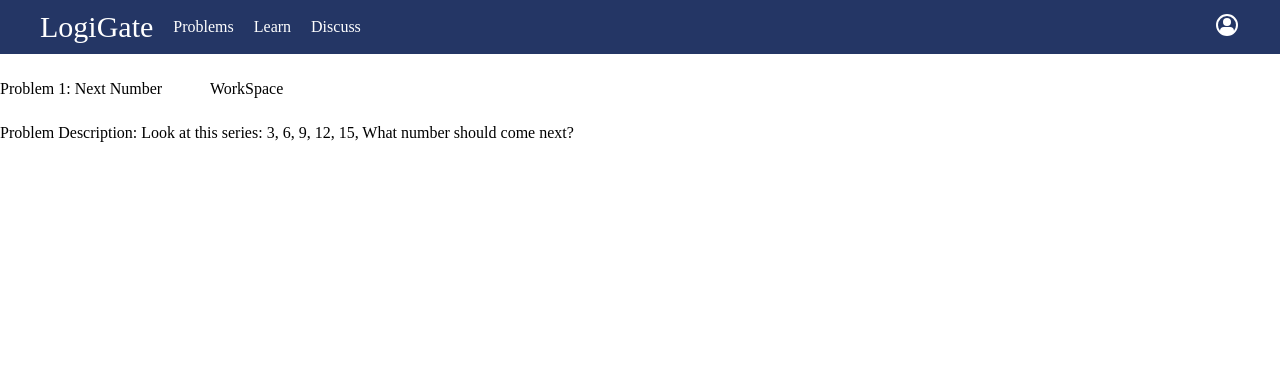
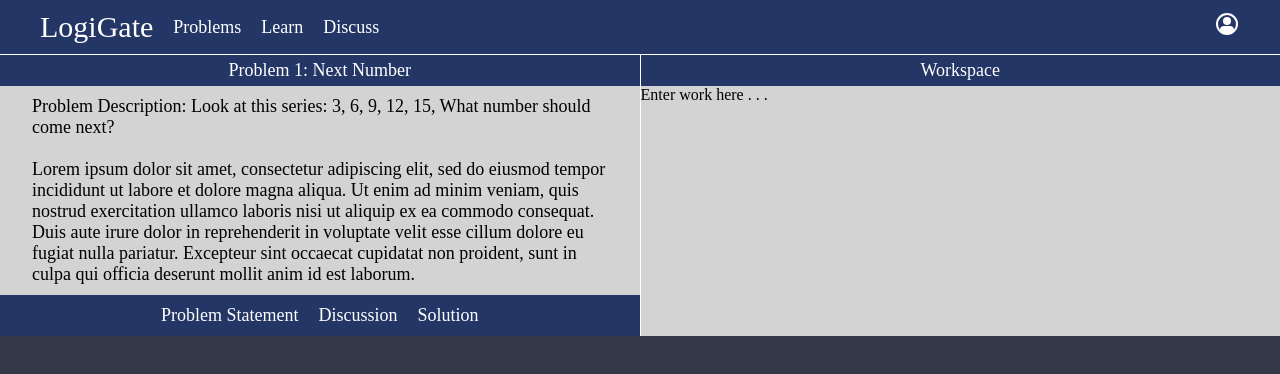
Before and after one commit to gdscvt/LogiGate, a plain HTML site: page problems/problem1.html in a window 1280 px wide. Drawn offline with Linux system fonts and the light colour scheme.

Commit message:
worked on problem page: split window, tabs, & styling

```diff
--- a/css/main.css
+++ b/css/main.css
@@ -9,6 +9,10 @@ body {
 }
 
 /* Navigation bar */
+.navs {
+	font-family: Constantia;
+	font-size: 18px;
+}
 .main-navig {
 	background: #243665;
 	display: flex;
@@ -28,6 +32,5 @@ body {
 	padding: 10px 10px;
 	color: #fff;
 	text-decoration: none;
-	font-family: Constantia;
 	display: block;
 }
--- /dev/null
+++ b/css/problemstyle.css
@@ -0,0 +1,95 @@
+body{
+    background: #343849;
+}
+.split-container {
+    display:table;
+    width:100%;
+    height:100%;
+    padding:0;
+    margin:0;
+}
+/* Split window */
+.left {
+    display: table-cell;
+    background-color: #d3d3d3;
+    width: 50%;
+}
+.right {
+    display: table-cell;
+    background-color: #d3d3d3;
+    width:50%;
+}
+.divbar {
+    display: table-cell;
+    background: #fff;
+    max-width: 1px;
+    min-width: 1px;
+}
+.split {
+    height: 100%;
+    /* background: #fff; */
+}
+.splitTitle {
+    background: #243665;
+    color:#fff;
+    text-align: center;
+    padding: 5px 0;
+}
+/* Left window */
+.problem-nav {
+	background: #243665;
+	display: flex;
+    justify-content: center;
+	padding: 0;
+	margin: 0;
+}
+.problem-nav ul {
+    display: flex;
+	align-items : center;
+    justify-content: space-between;
+	padding: 0;
+	margin: 0;
+	list-style-type: none;
+}
+.problem-nav li a {
+	margin: 0;
+	padding: 10px 10px;
+	color: #fff;
+	text-decoration: none;
+	font-family: Constantia;
+	display: block;
+}
+
+/* Problem Discussion posts */
+.disc-list {
+	width: 90%;
+	padding: 0;
+	margin: 5px 5%;
+	list-style-type: none;
+	display: flex;
+	flex-direction: column;
+}
+.disc-list li {
+    width: 100%;
+	height: 40px;
+    line-height: 40px;
+	margin: 1px 0;
+    padding: 0 10px;
+	background: #c3c3c3;
+	font-family: Verdana, Tahoma, sans-serif;
+	border-radius: 5px;
+}
+span {
+    display: inline-block;
+    vertical-align: middle;
+    line-height: normal;
+}
+.disc-list li:hover {
+	transform: translate(-1px, -1px);
+	box-shadow: 1px 1px #243665;
+}
+
+.writing-content {
+    margin:10px 5%;
+    font-size:18px;
+}
--- a/problems/problem1.html
+++ b/problems/problem1.html
@@ -6,12 +6,13 @@
 		<title>Problem 1</title>
 		<!-- if we move problems into a folder remember to change href -->
 		<link rel="stylesheet" type="text/css" href="../css/main.css">
+		<link rel="stylesheet" type="text/css" href="../css/problemstyle.css">
 
 	</head>
 
 	<body>
 
-		<div class="main-navig">
+		<div class="main-navig navs">
 			<ul class="nav-left">
 				<li><a href="../index.html"><span style="font-size:30px">LogiGate</span></a></li>
 				<li><a href="problem-hub.html">Problems</a></li>
@@ -23,18 +24,84 @@
 				<li><a href="../error404.html"><svg xmlns="http://www.w3.org/2000/svg" width=25 height=25 viewBox="0 0 25 25" x="0px" y="0px"><circle cx="12" cy="9" r="4" fill="white"/><path d="M12,1A11,11,0,0,0,1,12,11,11,0,0,0,12,23,11,11,0,0,0,23,12,11,11,0,0,0,12,1Zm7,16.67A4,4,0,0,0,15,14H9a4,4,0,0,0-4,3.67A8.82,8.82,0,0,1,3,12a9,9,0,0,1,18,0A8.82,8.82,0,0,1,19,17.67Z" fill="white"/></svg></a></li>
 			</ul>
 		</div>
-
-		<div style="position:relative; top: 10px;">
 			<!-- back end stuff will of course have to be implemented here
 				later but this is just example for now. Need to make tab class for CSS later  -->
-			<p><pre style="font-family: Comic Sans" style="font-size:20px">Problem 1: Next Number   &emsp;&emsp; WorkSpace</pre></p>
+
+		<div style="height:1px; background:#fff"></div>
+        <div class="split-container">
+            <div class="split left">
+                <div id="leftTitle" class="navs splitTitle">Problem 1: Next Number</div>
+                <div id="p_statement" class="lWinTab">
+                    <p class="writing-content">
+						Problem Description: Look at this series: 3, 6, 9, 12, 15, What number should come next?
+						<br><br>
+                    Lorem ipsum dolor sit amet, consectetur adipiscing elit, sed do eiusmod tempor incididunt ut labore et dolore magna aliqua. Ut enim ad minim veniam, quis nostrud exercitation ullamco laboris nisi ut aliquip ex ea commodo consequat. Duis aute irure dolor in reprehenderit in voluptate velit esse cillum dolore eu fugiat nulla pariatur. Excepteur sint occaecat cupidatat non proident, sunt in culpa qui officia deserunt mollit anim id est laborum.
+                </p>
+                </div>
+                <div id="p_disc" class="lWinTab" style="display:none">
+                    <div class="container">
+                        <ul class="disc-list">
+                            <li onclick="postSelect()"><span>&ltUser post title&gt</span></li>
+                            <li onclick="postSelect()"><span>&ltUser post title&gt</span></li>
+                            <li onclick="postSelect()"><span>&ltUser post title&gt</span></li>
+                            <li onclick="postSelect()"><span>&ltUser post title&gt</span></li>
+                            <li onclick="postSelect()"><span>&ltUser post title&gt</span></li>
+                            <li onclick="postSelect()"><span>&ltUser post title&gt</span></li>
+                            <li onclick="postSelect()"><span>&ltUser post title&gt</span></li>
+                            <li onclick="postSelect()"><span>&ltUser post title&gt</span></li>
+                            <li onclick="postSelect()"><span>&ltUser post title&gt</span></li>
+                        </ul>
+                    </div>
+                </div>
+                <div id="p_sol" class="lWinTab" style="display:none">
+                    <p class="writing-content">This problem involves ... Lorem ipsum dolor sit amet, consectetur adipiscing elit, sed do eiusmod tempor incididunt ut labore et dolore magna aliqua. Ut enim ad minim veniam, quis nostrud exercitation ullamco laboris nisi ut aliquip ex ea commodo consequat. Duis aute irure dolor in reprehenderit in voluptate velit esse cillum dolore eu fugiat nulla pariatur. Excepteur sint occaecat cupidatat non proident, sunt in culpa qui officia deserunt mollit anim id est laborum.
+                    </p>
+                </div>
+                <div class="problem-nav navs">
+                    <ul>
+                        <li><a onclick="leftWinSelect(0)">Problem Statement</a></li>
+                        <li><a onclick="leftWinSelect(1)">Discussion</a></li>
+                        <li><a onclick="leftWinSelect(2)">Solution</a></li>
+                    </ul>
+                </div>
+            </div>
+            <div class="split divbar"></div>
+            <div class="split right">
+                <div id="leftTitle" class="navs splitTitle">Workspace</div>
+                <div>
+                    <div id="edit" contenteditable="true">
+                    Enter work here . . .
+                    </div>
+                </div>
+        	</div>
 		</div>
-
-		<div style="position:relative; top: 20px;">
-			<p>Problem Description: Look at this series: 3, 6, 9, 12, 15, What number should come
-			next?</p>
-		</div>
-
+		<script>
+            /* Display a certain tab on the left side; ie the problem statement, discussion, or solution */
+			function leftWinSelect(choice) {
+				var lWinTabs = document.getElementsByClassName("lWinTab");
+				for (i = 0; i < lWinTabs.length; i++){
+					lWinTabs[i].style.display = (i==choice ? "block" : "none");
+					console.log(i==choice);
+				}
+				/* Note: 0 = #p_statement, 1 = #p_disc, 2 = #p_sol */
+				switch(choice) {
+					case 0:
+						document.getElementById("leftTitle").innerHTML = "Problem 1: Next Number";
+						break;
+					case 1:
+						document.getElementById("leftTitle").innerHTML = "Problem Discussion";
+						break;
+					case 2:
+						document.getElementById("leftTitle").innerHTML = "Solution";
+						break;
+					default:
+						leftWinSelect(0);
+				}
+			}
+			function postSelect() {
+				console.log("Post clicked");
+			}
+		</script>
 	</body>
 
 </html>
```
Also changed, not shown: index.html (+1 -1 lines), problems/problem-hub.html (+1 -1 lines).
